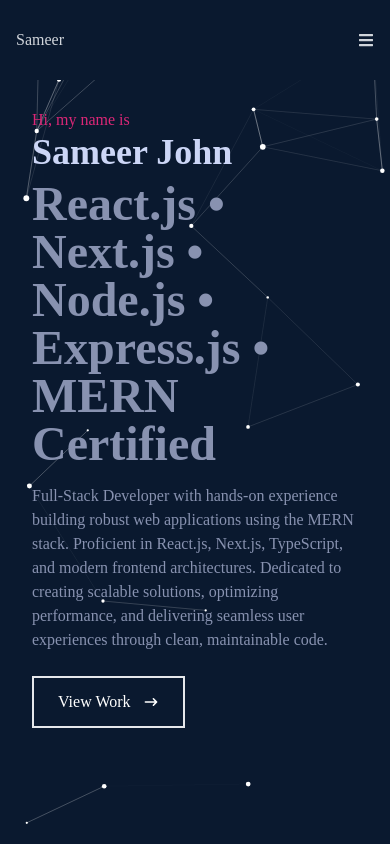
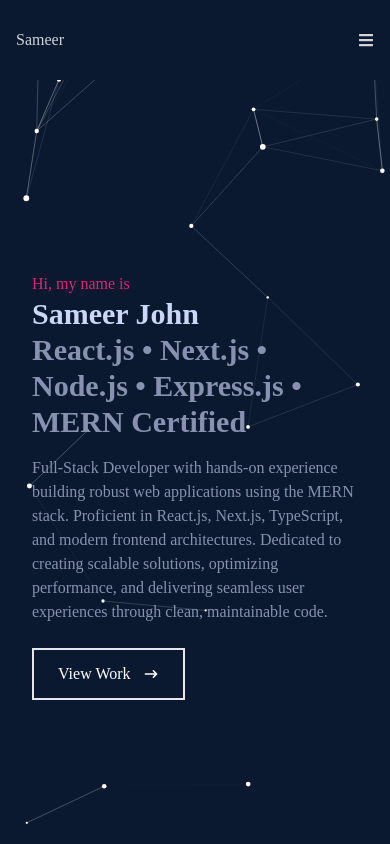
Before and after one commit to sameerjohn1/portfolio, a React (Create React App) app: page / in a window 390 px wide. Shown: the top 844 px of the page. Built offline with nearby package versions, Linux system fonts and the light colour scheme.

Commit message:
responsiveness issues resolved on extra small devices

```diff
--- a/src/components/Home.jsx
+++ b/src/components/Home.jsx
@@ -52,18 +52,17 @@ const Home = () => {
       )}
 
       {/* Container */}
-      {/* Container */}
-      <div className="relative z-10 max-w-[1000px] mx-auto px-8 flex flex-col justify-center h-full">
-        <p className="text-pink-600">Hi, my name is</p>
+      <div className="relative z-10 max-w-[1000px] mx-auto px-8 flex flex-col justify-center h-full sm:pt-0 pt-14">
+        <p className="text-pink-600 sm:mt-2 mt-20">Hi, my name is</p>
         <h1
-          className={`text-4xl sm:text-7xl font-bold ${
+          className={`sm:text-7xl text-3xl font-bold  ${
             theme === "dark" ? "text-[#ccd6f6]" : "text-gray-800"
           }`}
         >
           Sameer John
         </h1>
         <h2
-          className={`text-5xl mt-2 sm:text-4xl font-bold ${
+          className={` sm:text-4xl text-3xl font-bold  ${
             theme === "dark" ? "text-[#8892b0]" : "text-gray-600"
           }`}
         >
@@ -72,7 +71,7 @@ const Home = () => {
         <p
           className={`${
             theme === "dark" ? "text-[#8892b0]" : "text-gray-600"
-          } py-4 max-w-[700px]`}
+          } py-4 max-w-[700px] sm:text-lg text-base  `}
         >
           Full-Stack Developer with hands-on experience building robust web
           applications using the MERN stack. Proficient in React.js, Next.js,
```
